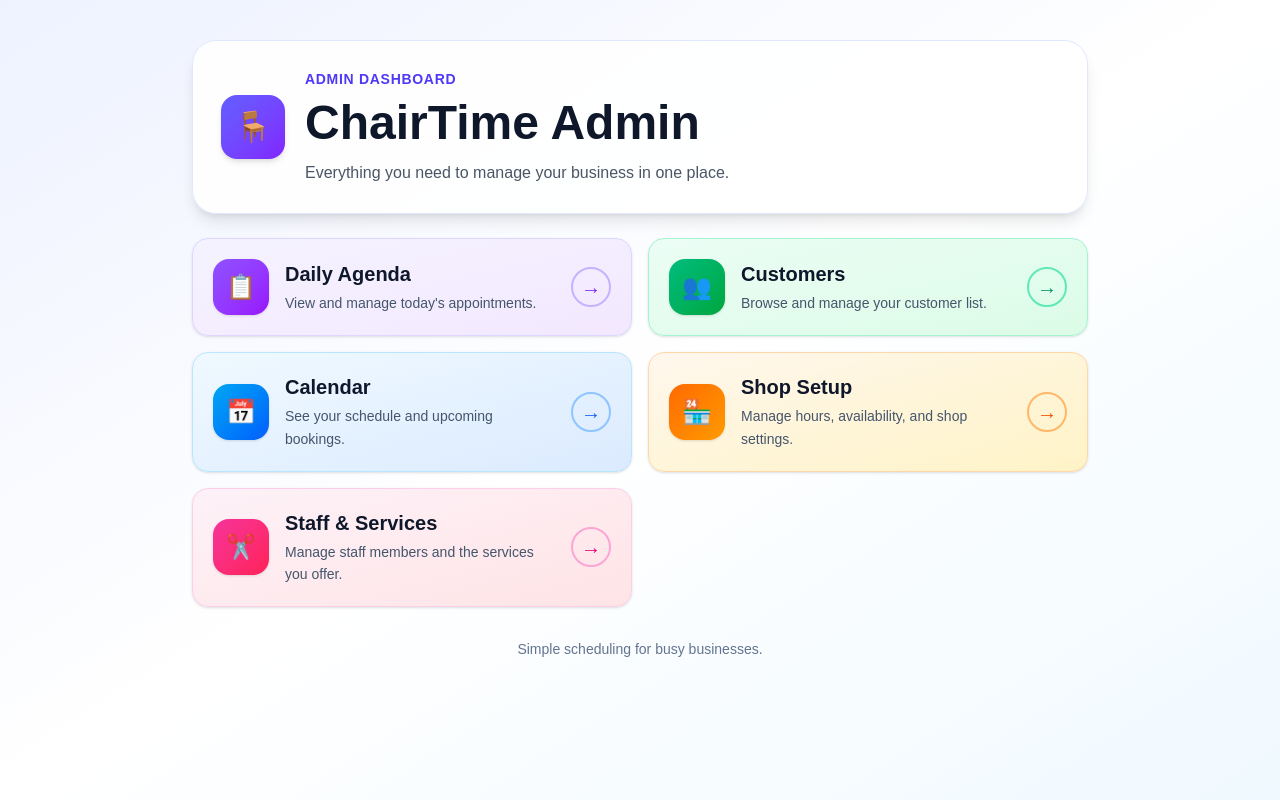
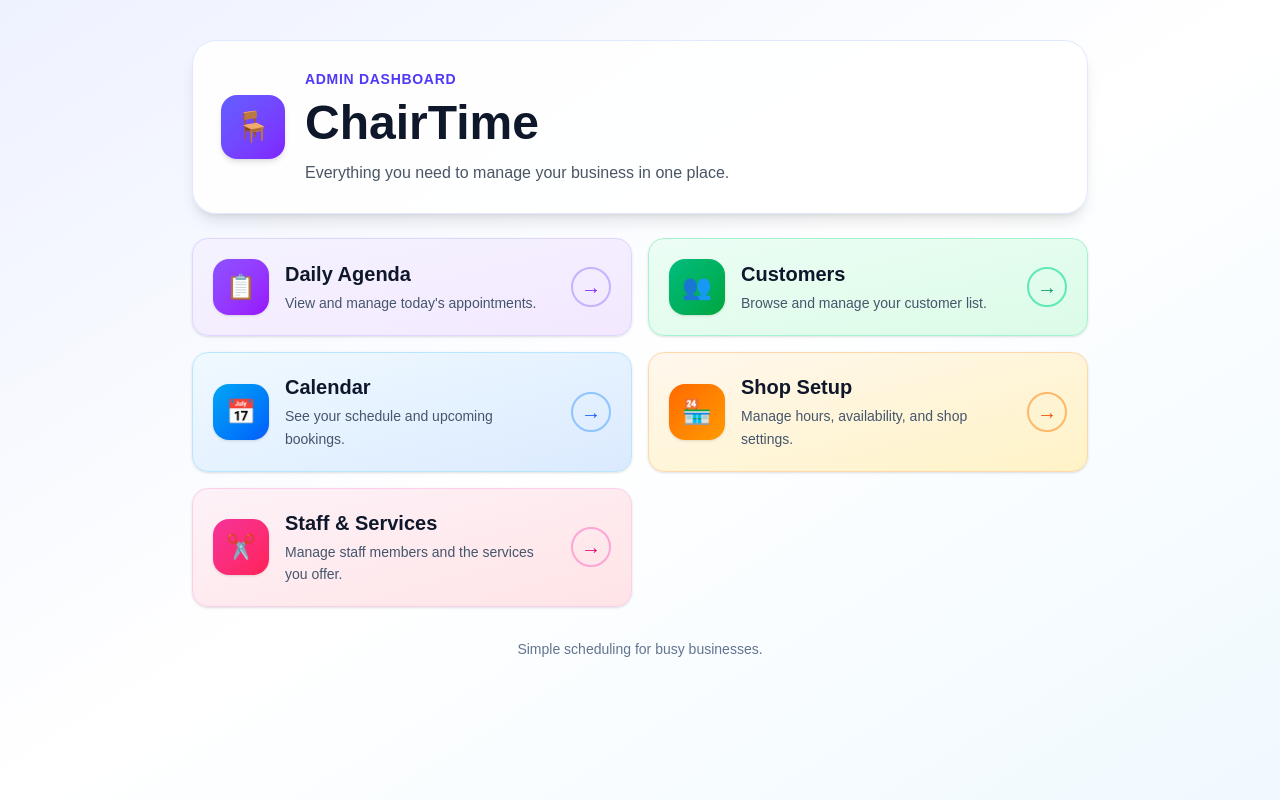
Before and after one commit to jonathandschreiber-commits/chairtime, a Next.js app in the folder frontend/: page /admin in a window 1280 px wide. Built offline with nearby package versions, Linux system fonts and the light colour scheme.

Commit message:
Refactor AdminHome component for async business name fetch
Refactor AdminHome to fetch business name asynchronously based on shop slug. Update title logic to use fetched business name or default.

```diff
--- a/frontend/app/components/AdminHome.js
+++ b/frontend/app/components/AdminHome.js
@@ -1,6 +1,49 @@
-export default function AdminHome({ shop = "" }) {
+export default async function AdminHome({ shop = "" }) {
   const basePath = shop ? "/" + shop + "/admin" : "/admin";
-  const title = shop ? shop + " Admin" : "ChairTime Admin";
+
+  let businessName = "";
+
+  if (shop) {
+    try {
+      const apiUrl = process.env.CHAIRTIME_API_URL;
+
+      if (apiUrl) {
+        const response = await fetch(
+          `${apiUrl}/api/shops?shop_slug=${encodeURIComponent(shop)}`,
+          {
+            cache: "no-store",
+          }
+        );
+
+        if (response.ok) {
+          const shops = await response.json();
+
+          if (
+            Array.isArray(shops) &&
+            shops.length > 0 &&
+            shops[0]?.name
+          ) {
+            businessName = shops[0].name;
+          }
+        }
+      }
+    } catch (error) {
+      console.error("Unable to load business name:", error);
+    }
+  }
+
+  if (!businessName && shop) {
+    businessName = shop
+      .split("-")
+      .filter(Boolean)
+      .map(
+        (word) =>
+          word.charAt(0).toUpperCase() + word.slice(1)
+      )
+      .join(" ");
+  }
+
+  const title = businessName || "ChairTime";
 
   const buttons = [
     {
```
